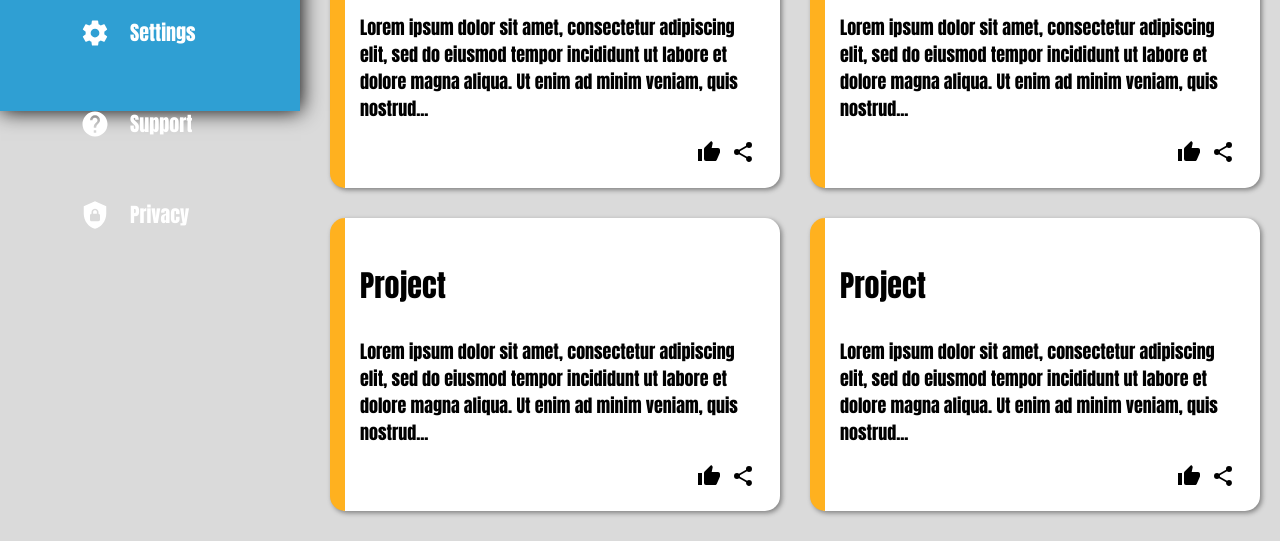
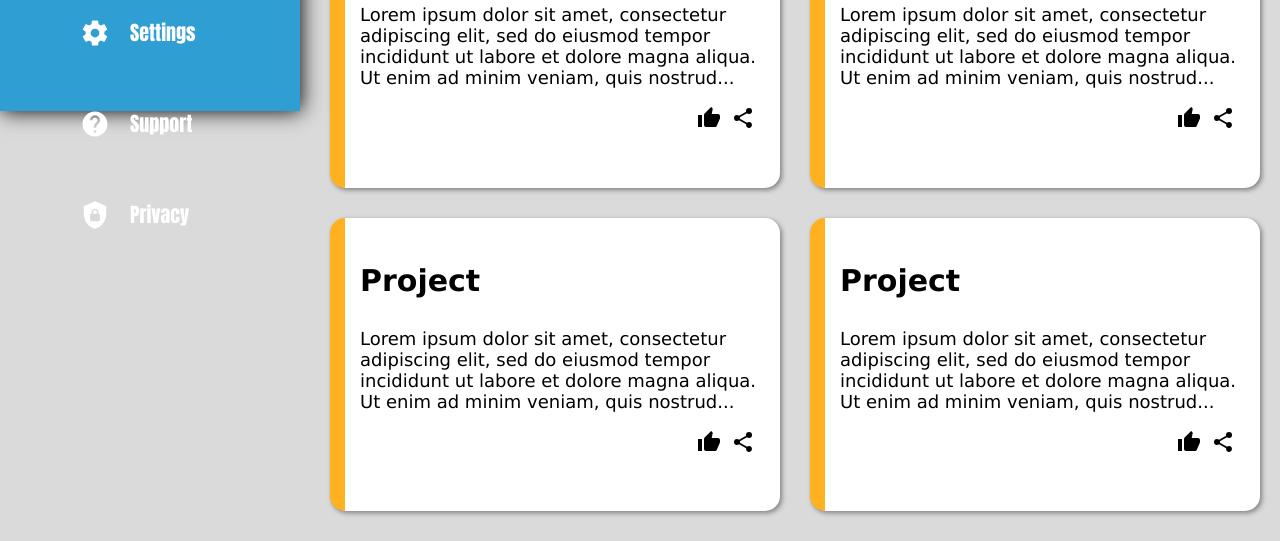
Before and after one commit to Miken37/Admin-Dashboard, a plain HTML site: page index.html in a window 1280 px wide. Shown: the part 719-1260 px from the top of the page. Drawn offline with Linux system fonts and the light colour scheme.

Commit message:
Adding different font families to test on various browsers

```diff
--- a/styles.css
+++ b/styles.css
@@ -1,5 +1,6 @@
 :root{
     --accent: rgb(47, 159, 211);
+    --page-font:
 }
 
 body{
@@ -8,7 +9,7 @@ body{
 }
 
 p{
-    font-family: Impact, Haettenschweiler, 'Arial Narrow Bold', sans-serif;
+    font-family:'Lucida Sans', 'Lucida Sans Regular', 'Lucida Grande', 'Lucida Sans Unicode', Geneva, Verdana, sans-serif;
 }
 
 h4{
```
